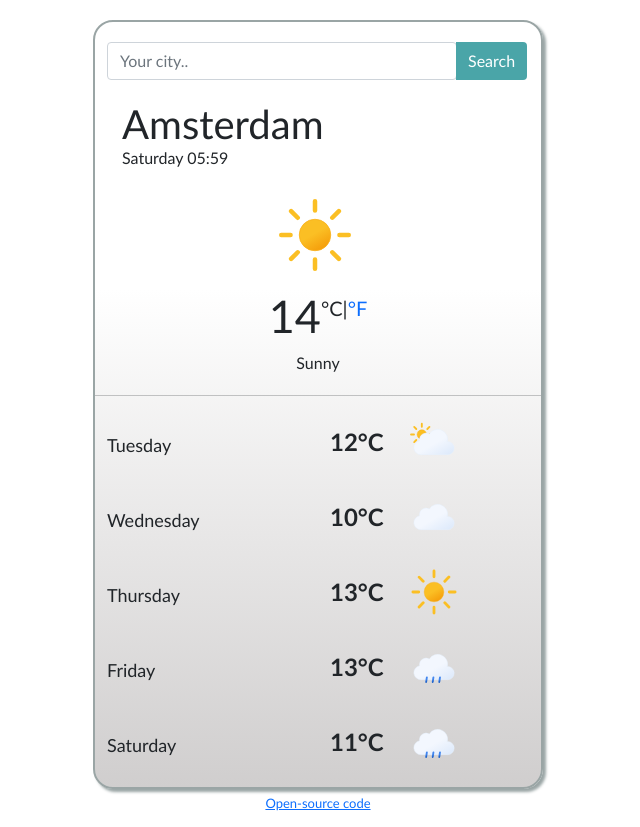
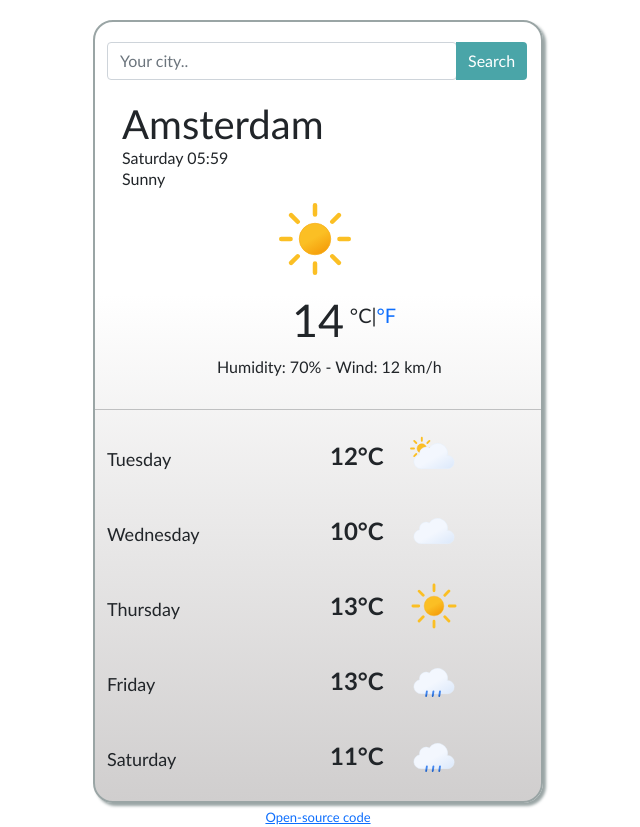
Before and after one commit to mskrobackova/myWeather, a plain HTML site: page index.html in a window 1280 px wide. Shown: the whole page, without its empty margins (322-962 px from the left). Drawn offline with nearby package versions, Linux system fonts and the light colour scheme.

Commit message:
Humidity and wind conditions added

```diff
--- a/index.html
+++ b/index.html
@@ -32,14 +32,16 @@
         </div>
         <h1 id="city">Amsterdam</h1>
         <h2 id="currentTime">Mon 10:09AM</h2>
+        <div id="description">Sunny</div>
         <img class="icon1" src="src/clear-day.svg" />
-        <div id="currentTemp">
-          14<small class="units"
-            >°C|<a href="fahrenheit" style="text-decoration: none">°F</a></small
-          >
+        <div id="currentTemp">14</div>
+        <div class="units">
+          °C|<a href="farenheit" style="text-decoration: none">°F</a>
         </div>
-        <div class="description">Sunny</div>
-        <div class="col-4"></div>
+        <div class="conditions">
+          <span id="humidity">Humidity: 70%</span>
+          <span id="wind"> - Wind: 12 km/h</span>
+        </div>
         <hr />
         <div class="col-6">Tuesday</div>
         <div class="col-2">12°C</div>
--- a/src/script.js
+++ b/src/script.js
@@ -25,7 +25,9 @@ function showTemperature(response) {
   document.querySelector("#city").innerHTML = response.data.name;
   document.querySelector("#currentTemp").innerHTML = `${Math.round(
     response.data.main.temp
-  )}°C`;
+  )}`;
+  let description = document.querySelector("#description");
+  description.innerHTML = response.data.weather[0].description;
 }
 
 function displayCity(event) {
--- a/src/style.css
+++ b/src/style.css
@@ -42,9 +42,13 @@ h1 {
   text-align: left;
   margin: 0 15px;
   font-size: medium;
-  margin-bottom: 20px;
 }
 
+#description {
+  text-align: left;
+  margin-bottom: 20px;
+  margin: 0 15px;
+}
 #currentTemp {
   text-align: center;
   font-size: 45px;
@@ -52,12 +56,15 @@ h1 {
 
 .units {
   font-size: 20px;
-  position: relative;
-  top: -17px;
+text-align: center;
+position: relative;
+left: 55px;
+bottom: 55px;
 }
-.description {
-  text-align: center;
-  margin-bottom: 20px;
+.conditions {
+position: relative;
+bottom: 30px;
+left: 110px;
 }
 .btn-outline-success {
   background-color: #4aa5a8;
```
